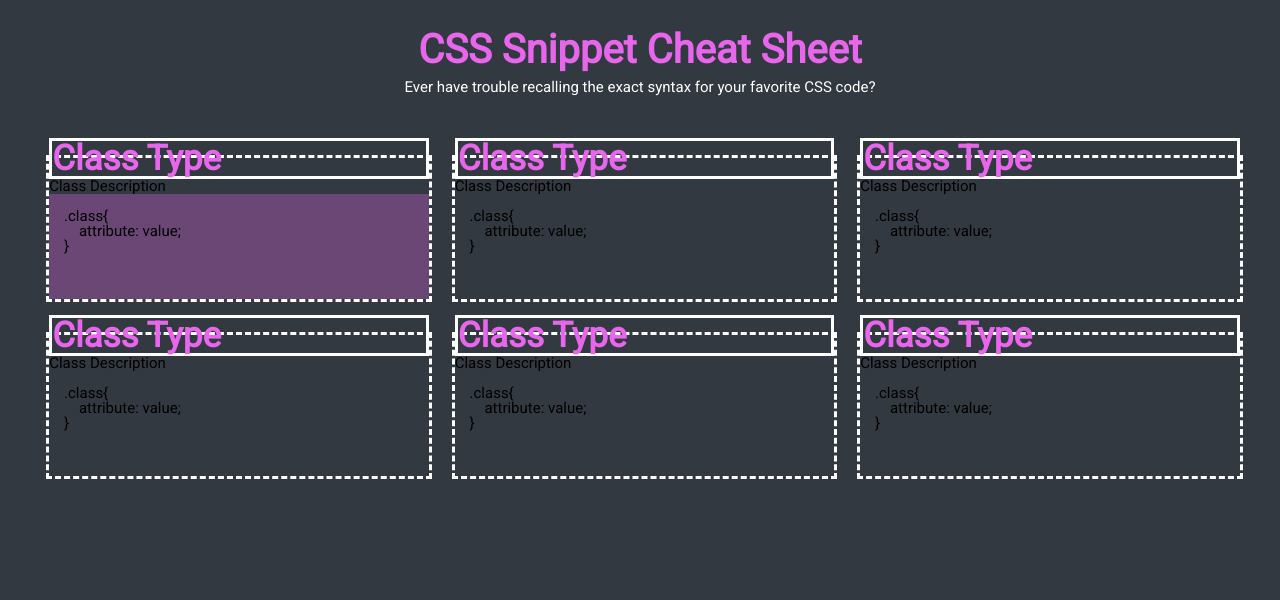
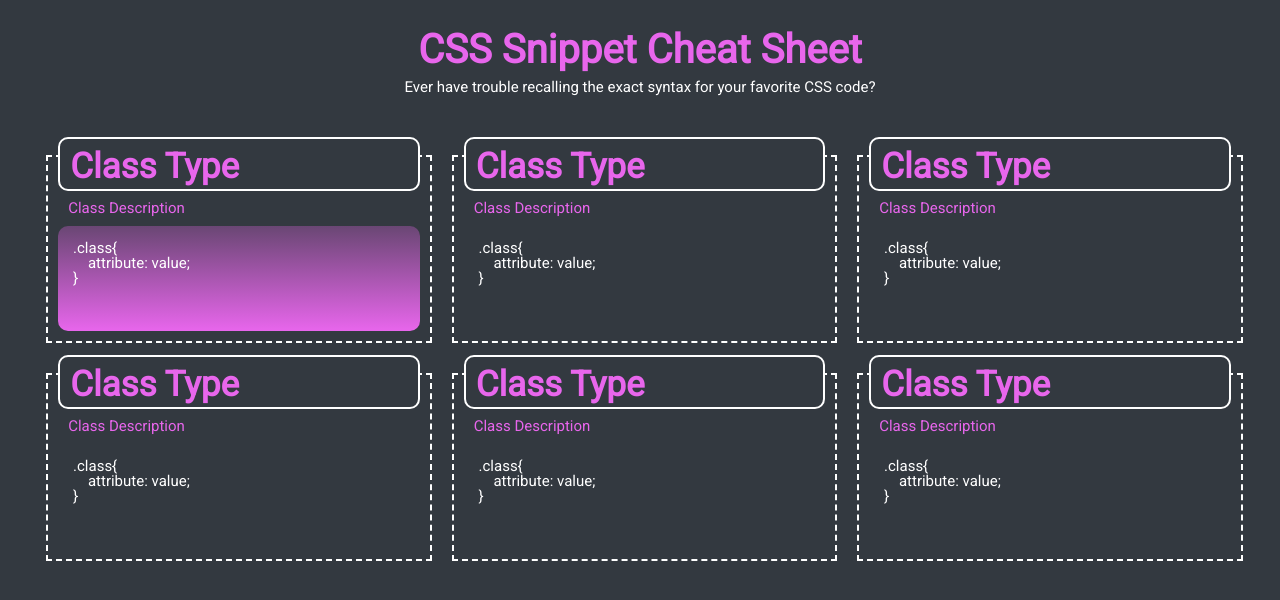
Before and after one commit to TechnoPrep/nwe-du-hw-adv-css, a plain HTML site: page index.html in a window 1280 px wide. Drawn offline with Linux system fonts and the light colour scheme.

Commit message:
Set HTML so I could use rem for values based on 1rem = 16px, refined paddings, border layers, background colors, fixed linear-gradient-background

```diff
--- a/assets/css/style.css
+++ b/assets/css/style.css
@@ -16,6 +16,7 @@ html{
 body{
     background-color: var(--bg-color);
     font-size: 1.5rem;
+    color: var(--color-white);
 }
 
 h1{
@@ -24,6 +25,7 @@ h1{
 
 h2 {
     font-size: 3.5rem;
+    padding-top: .5rem;
 }
 
 header{
@@ -60,51 +62,54 @@ header p{
 .column {
     flex: 0 0 33%;
     padding: 1rem;
+    transition: flex-basis 500ms ease-in-out;
     margin-bottom: 1rem;
 }
 
-.card {
-    margin: 10%;
-}
-
 .code-card {
-    border-style: dashed;
-    border-color: var(--color-white);
+    display: flex;
+    flex-direction: column;
+    justify-content: flex-start;
+    padding: 1rem;
+    border: .2rem dashed var(--color-white);
+    position: relative;
+    z-index: 1;
 }
 
 .card-header {
     position: relative;
-    margin-top: -20px;
-    border-style: solid;
+    margin-top: -3rem;
     color: var(--color-pink);
-    border-color: var(--color-white);
-    width: 100%;
-}
-
-
-.grid {
-    display: grid;
-    width: 100%;
-    grid-template-columns: repeat(12, 1fr);
+    padding-left: 1rem;
+    padding-top: 1rem;
+    padding-bottom: .5rem;
+    background-color: var(--bg-color);
+    border: .2rem solid var(--color-white);
+    border-radius: 1rem;
+    z-index: 100;
 }
 
 .linear-gradient-background{
     background-image: linear-gradient(
-        rgba(232, 102, 236, 0.3) 0%,
-        rgba(232, 102, 236, 0.3) 100%
-
+        var(--color-drk-pink) 0%,
+        var(--color-pink) 100%
     );
+    border-radius: 1rem;
 }
 
 .code-card .code-header{
-    border-radius: 8px;
+    border-radius: 1rem;
     transition: all 0.5s ease-in-out;
+    color: var(--color-pink);
     border-color: var(--color-white);
+    padding: 1rem;
 }
 
 .code-card:hover,
 .code-card:hover .card-header{
     box-shadow: inset 0px 0px 8px
-        rgba(232, 102, 236, 1), 0 0 15px
-        rgba(232, 102, 236, 1);
+        var(--color-drk-pink), 0 0 15px
+        var(--color-pink);
 }
+
+/* https://codepen.io/thomas-eilermann/pen/grjEjE */
```
